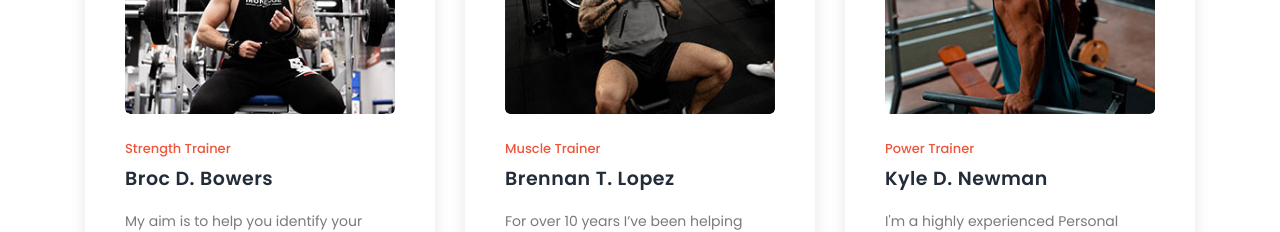
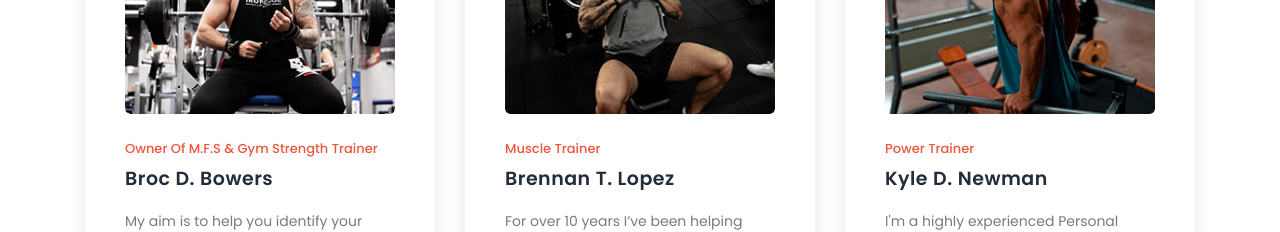
Before and after one commit to SamuelMwangi-YR/E-commerce-positive-Mad-Fitness-Studios-Gym-Training-Studio-, a plain HTML site: page index.html in a window 1280 px wide. Shown: the part 5120-5352 px from the top of the page. Drawn offline with Linux system fonts and the light colour scheme.

Commit message:
Update index.html

```diff
--- a/index.html
+++ b/index.html
@@ -377,7 +377,7 @@ https://templatemo.com/tm-548-training-studio
                             <img src="assets/images/first-trainer.jpg" alt="">
                         </div>
                         <div class="down-content">
-                            <span>Strength Trainer</span>
+                            <span>Owner Of M.F.S & Gym Strength Trainer</span>
                             <h4>Broc D. Bowers</h4>
                             <p>My aim is to help you identify your goals, design an exercise programme that fits your needs and guide you through every exercise, every workout.
                                 During your sessions with me I will prioritise your safety.</p>
```
